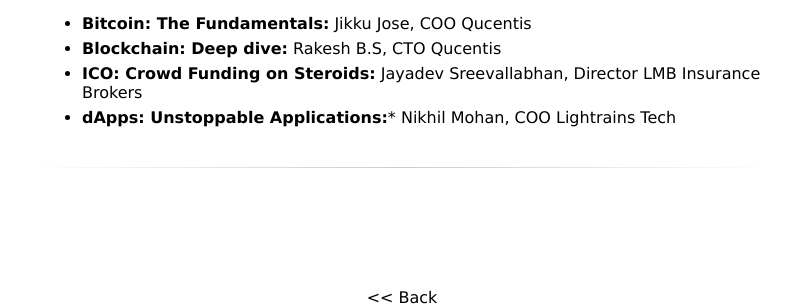
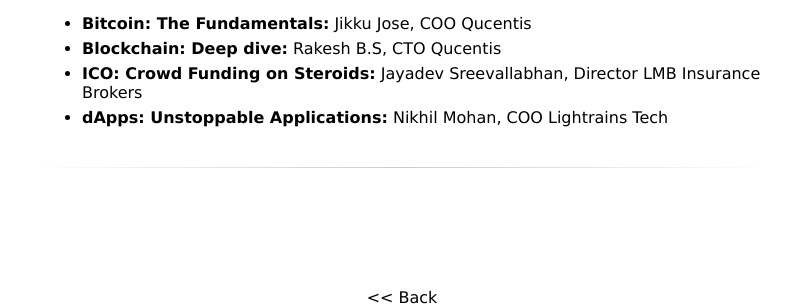
Before and after one commit to big-org/big-org.github.io, a Jekyll site: the page built from _posts/2017-07-11-meetup-17.markdown, in a window 1280 px wide. Shown: the part 774-1080 px from the top of the page, without its empty margins (238-1029 px from the left). Built offline with Jekyll 4.4.1, drawn with Linux system fonts in a browser that asks for light colours.

Commit message:
Fixed a typo

```diff
--- a/_posts/2017-07-11-meetup-17.markdown
+++ b/_posts/2017-07-11-meetup-17.markdown
@@ -24,4 +24,4 @@
 - **Bitcoin: The Fundamentals:** Jikku Jose, COO Qucentis
 - **Blockchain: Deep dive:** Rakesh B.S, CTO Qucentis
 - **ICO: Crowd Funding on Steroids:** Jayadev Sreevallabhan, Director LMB Insurance Brokers
-- **dApps: Unstoppable Applications:*** Nikhil Mohan, COO Lightrains Tech
+- **dApps: Unstoppable Applications:** Nikhil Mohan, COO Lightrains Tech
```
